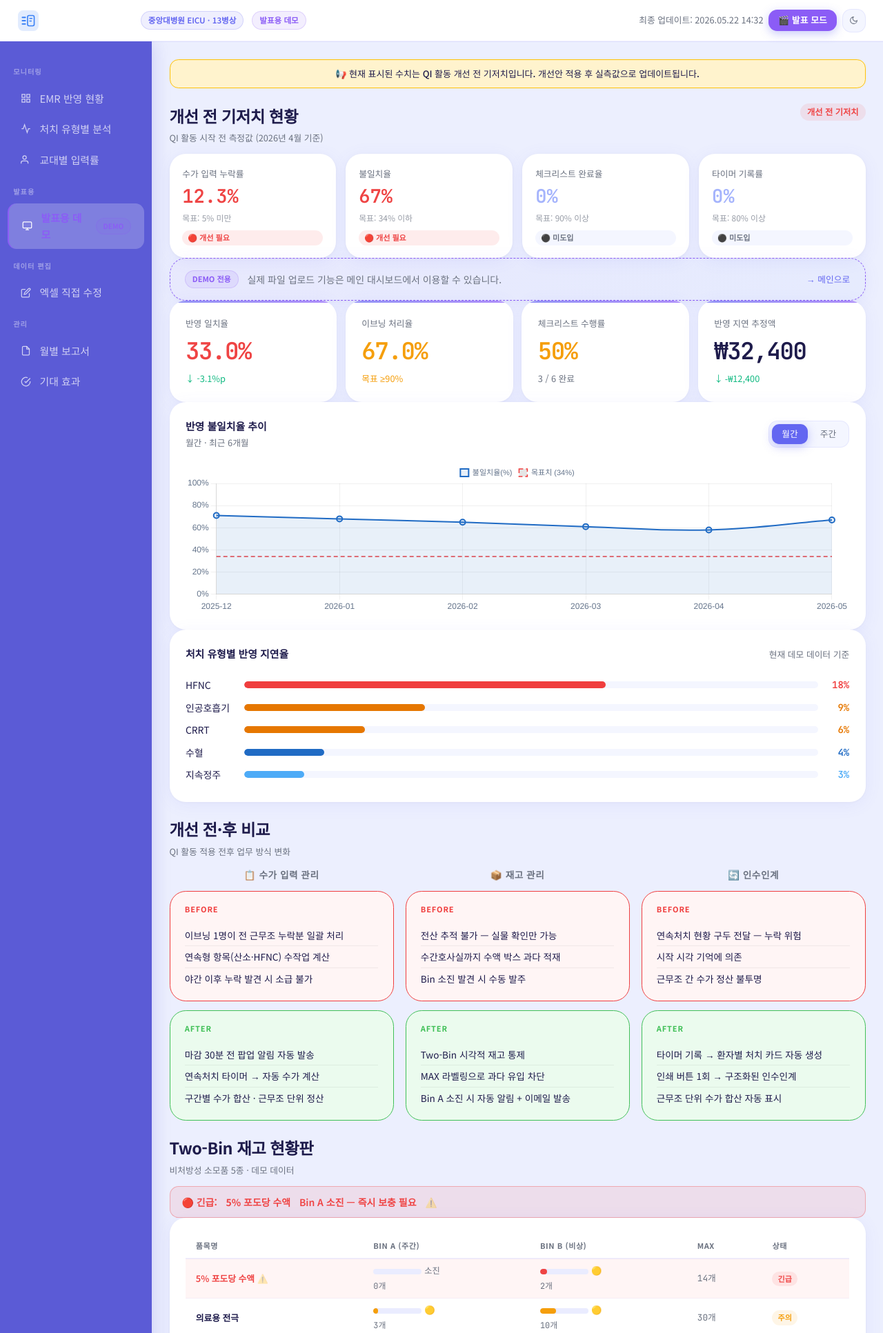
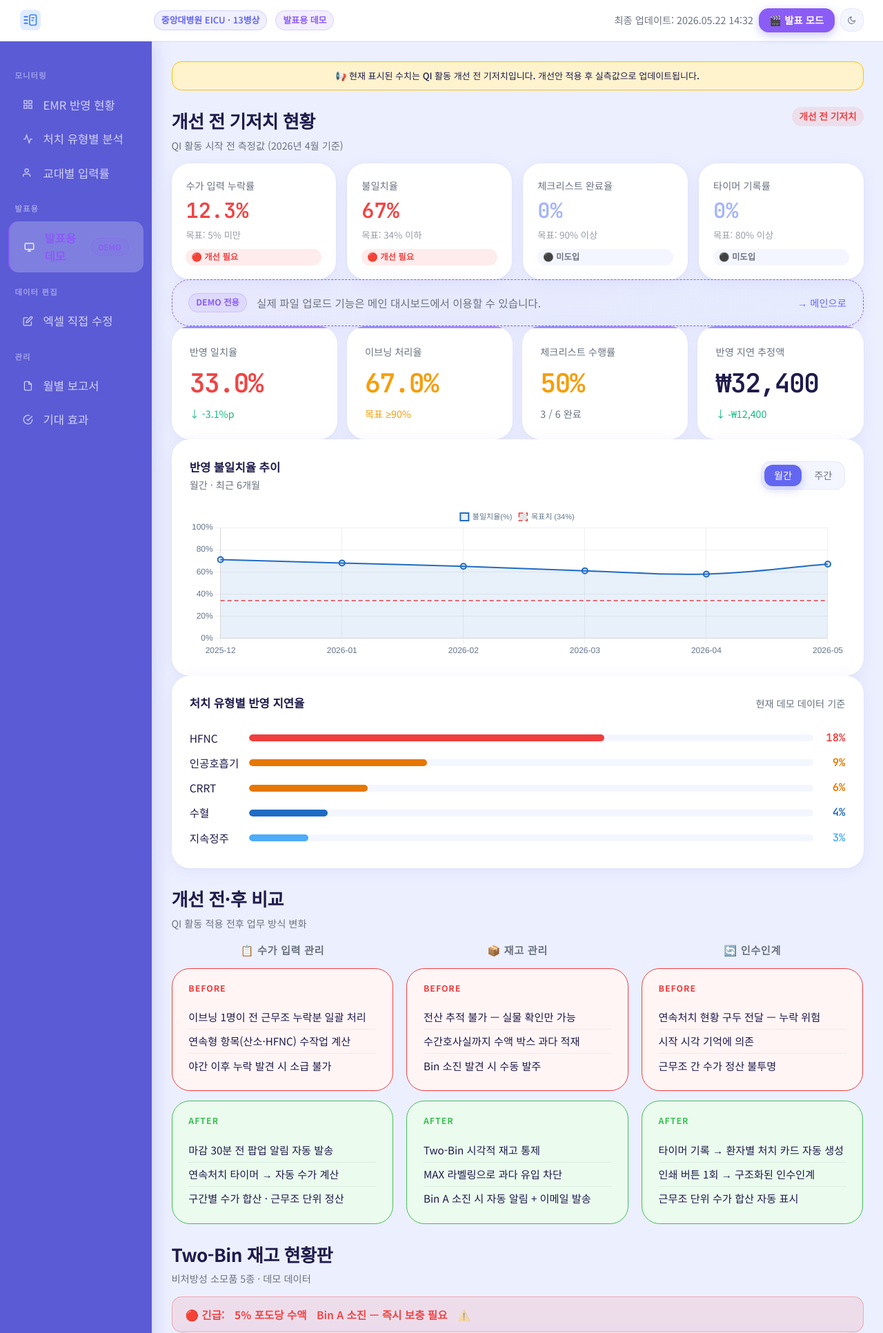
Before and after one commit to ihpark0305-cyber/eicu-qi-monitor, a Flask app: page /demo in a window 1280 px wide. Shown: the top 1933 px of the page at 69% size. Run offline with Flask 3, Linux system fonts and the light colour scheme; some libraries are stand-ins or nearby versions.

Commit message:
Increase base font size to 19px

```diff
--- a/static/css/style.css
+++ b/static/css/style.css
@@ -108,7 +108,7 @@
 
 /* ── Reset ────────────────────────────────────────────── */
 *,*::before,*::after{box-sizing:border-box;margin:0;padding:0}
-html{-webkit-font-smoothing:antialiased;-moz-osx-font-smoothing:grayscale;font-size:17px}
+html{-webkit-font-smoothing:antialiased;-moz-osx-font-smoothing:grayscale;font-size:19px}
 body{
   font-family:var(--ff);
   font-size:var(--base);
```
